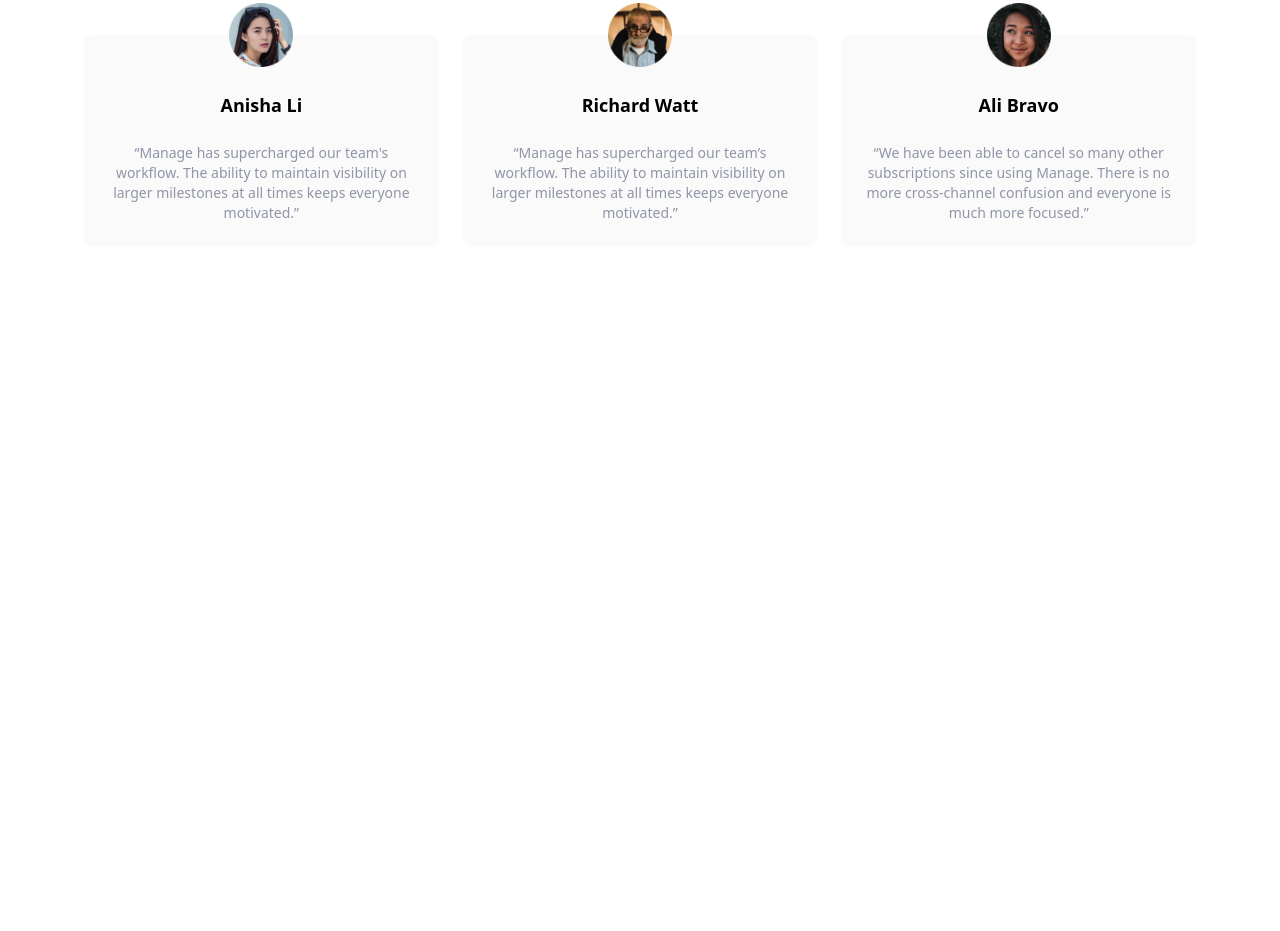
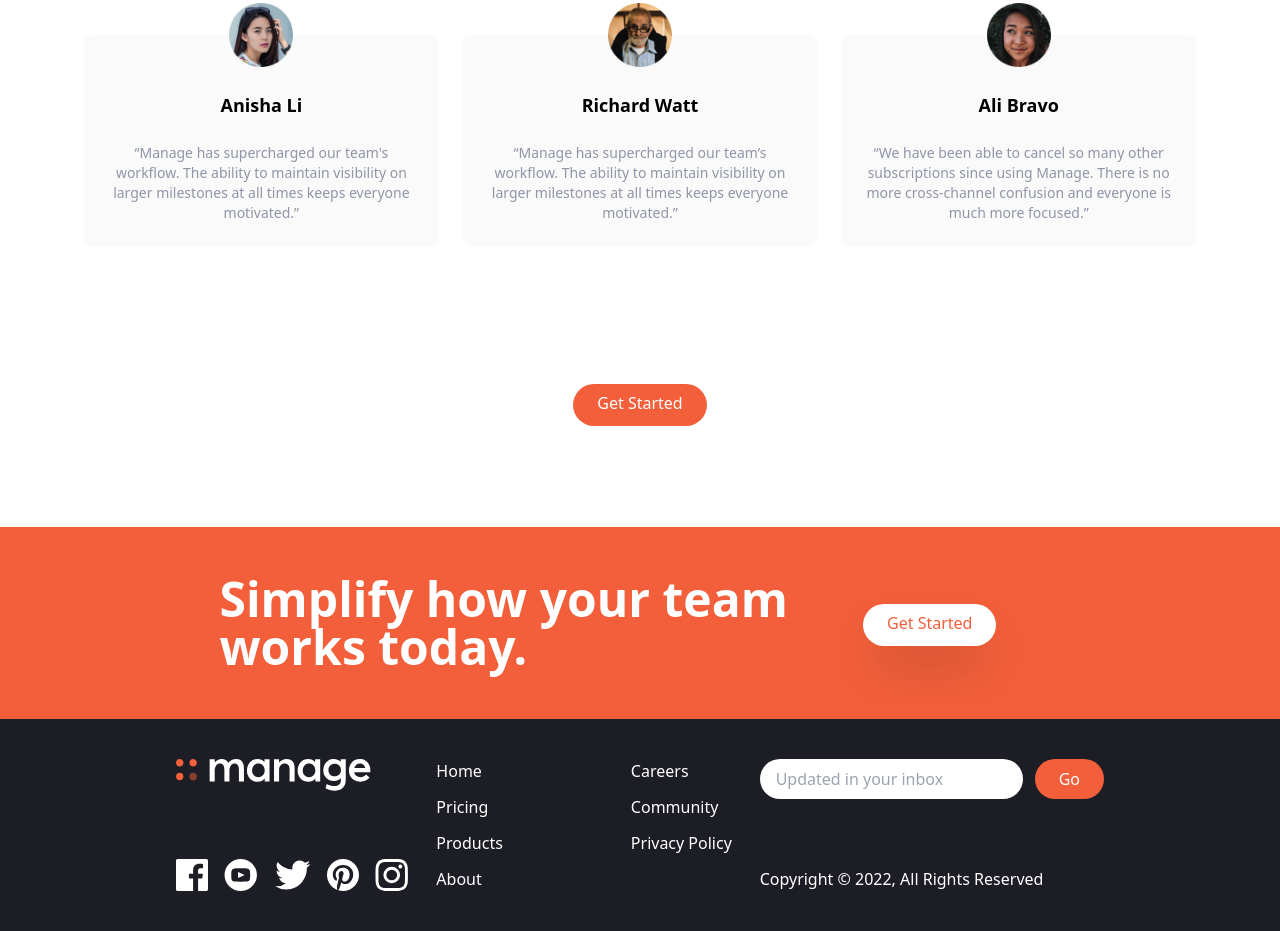
Before and after one commit to Haroonabdulrazaq/manage-landing-tailwind, a website: page index.html in a window 1280 px wide. Shown: the part 1309-2240 px from the top of the page. Before the commit the page ends 1684 px from the top, so only its background shows below. Drawn offline with Linux system fonts and the light colour scheme.

Commit message:
Add footer section

```diff
--- a/index.html
+++ b/index.html
@@ -180,8 +180,107 @@
             </p>
           </div>
         </div>
+        <!-- Button -->
+        <div class="my-16">
+          <a
+            href="#"
+            class="p-3 px-6 pt-2 text-white bg-brightRed rounded-full baseline hover:bg-brightRedLight"
+            >Get Started</a
+          >
+        </div>
       </div>
     </section>
+    <!-- Call to Action section -->
+    <section id="cta" class="bg-brightRed">
+      <div class="container flex flex-col items-center justify-evenly py-24 mx-auto bg-brightRed md:text-left md:flex-row md:py-12 md:space-y-0">
+        <h2 class="text-5xl font-bold text-center text-white md:text-left :text-4xl md:max-w-xl">Simplify how your team works today.</h2>
+        <div class="my-16 mr-16">
+          <a
+            href="#"
+            class="p-3 px-6 pt-2 text-brightRed bg-white rounded-full shadow-2xl hover:bg-veryDarkBlue"
+            >Get Started</a
+          >
+        </div>
+      </div>
+    </section>
+ <!-- Footer -->
+ <footer class="bg-veryDarkBlue">
+  <!-- Flex Container -->
+  <div
+    class="container flex flex-col-reverse justify-between px-6 py-10 mx-auto space-y-8 md:flex-row md:space-y-0"
+  >
+    <!-- Logo and social links container -->
+    <div
+      class="flex flex-col-reverse items-center justify-between space-y-12 md:flex-col md:space-y-0 md:items-start"
+    >
+      <div class="mx-auto my-6 text-center text-white md:hidden">
+        Copyright &copy; 2022, All Rights Reserved
+      </div>
+      <!-- Logo -->
+      <div>
+        <img src="img/logo-white.svg" class="h-8" alt="" />
+      </div>
+      <!-- Social Links Container -->
+      <div class="flex justify-center space-x-4">
+        <!-- Link 1 -->
+        <a href="#">
+          <img src="img/icon-facebook.svg" alt="" class="h-8" />
+        </a>
+        <!-- Link 2 -->
+        <a href="#">
+          <img src="img/icon-youtube.svg" alt="" class="h-8" />
+        </a>
+        <!-- Link 3 -->
+        <a href="#">
+          <img src="img/icon-twitter.svg" alt="" class="h-8" />
+        </a>
+        <!-- Link 4 -->
+        <a href="#">
+          <img src="img/icon-pinterest.svg" alt="" class="h-8" />
+        </a>
+        <!-- Link 5 -->
+        <a href="#">
+          <img src="img/icon-instagram.svg" alt="" class="h-8" />
+        </a>
+      </div>
+    </div>
+    <!-- List Container -->
+    <div class="flex justify-around space-x-32">
+      <div class="flex flex-col space-y-3 text-white">
+        <a href="#" class="hover:text-brightRed">Home</a>
+        <a href="#" class="hover:text-brightRed">Pricing</a>
+        <a href="#" class="hover:text-brightRed">Products</a>
+        <a href="#" class="hover:text-brightRed">About</a>
+      </div>
+      <div class="flex flex-col space-y-3 text-white">
+        <a href="#" class="hover:text-brightRed">Careers</a>
+        <a href="#" class="hover:text-brightRed">Community</a>
+        <a href="#" class="hover:text-brightRed">Privacy Policy</a>
+      </div>
+    </div>
+
+    <!-- Input Container -->
+    <div class="flex flex-col justify-between">
+      <form>
+        <div class="flex space-x-3">
+          <input
+            type="text"
+            class="flex-1 px-4 rounded-full focus:outline-none"
+            placeholder="Updated in your inbox"
+          />
+          <button
+            class="px-6 py-2 text-white rounded-full bg-brightRed hover:bg-brightRedLight focus:outline-none"
+          >
+            Go
+          </button>
+        </div>
+      </form>
+      <div class="hidden text-white md:block">
+        Copyright &copy; 2022, All Rights Reserved
+      </div>
+    </div>
+  </div>
+</footer>
 
   </body>
 </html>
```
Also changed, not shown: css/main.css.
